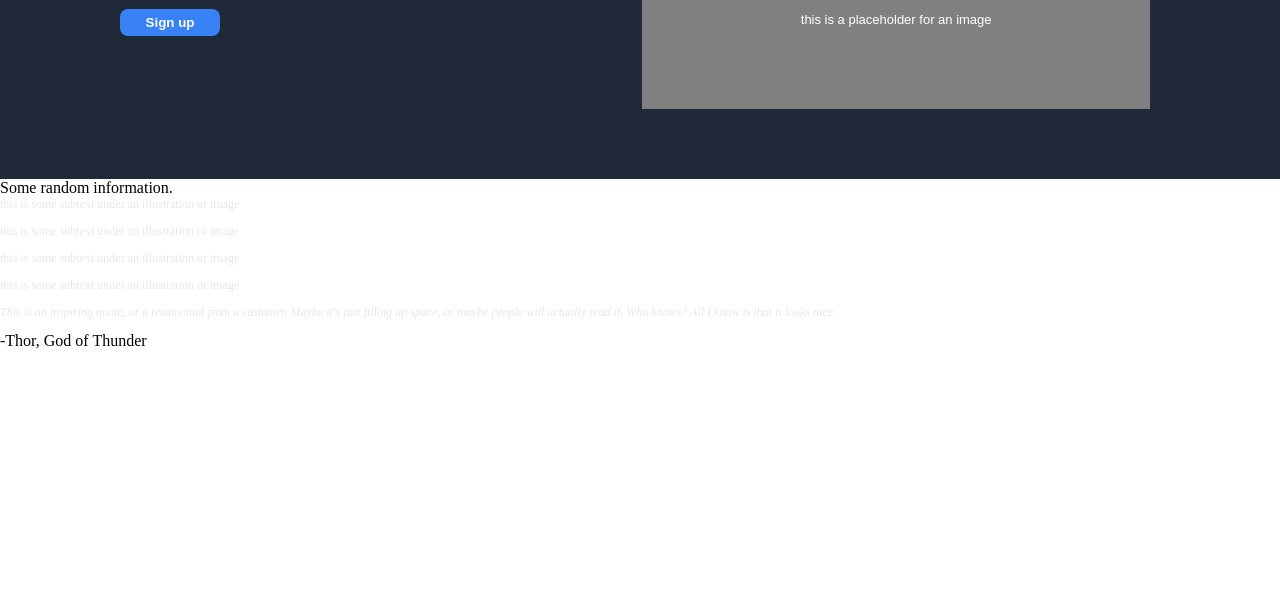
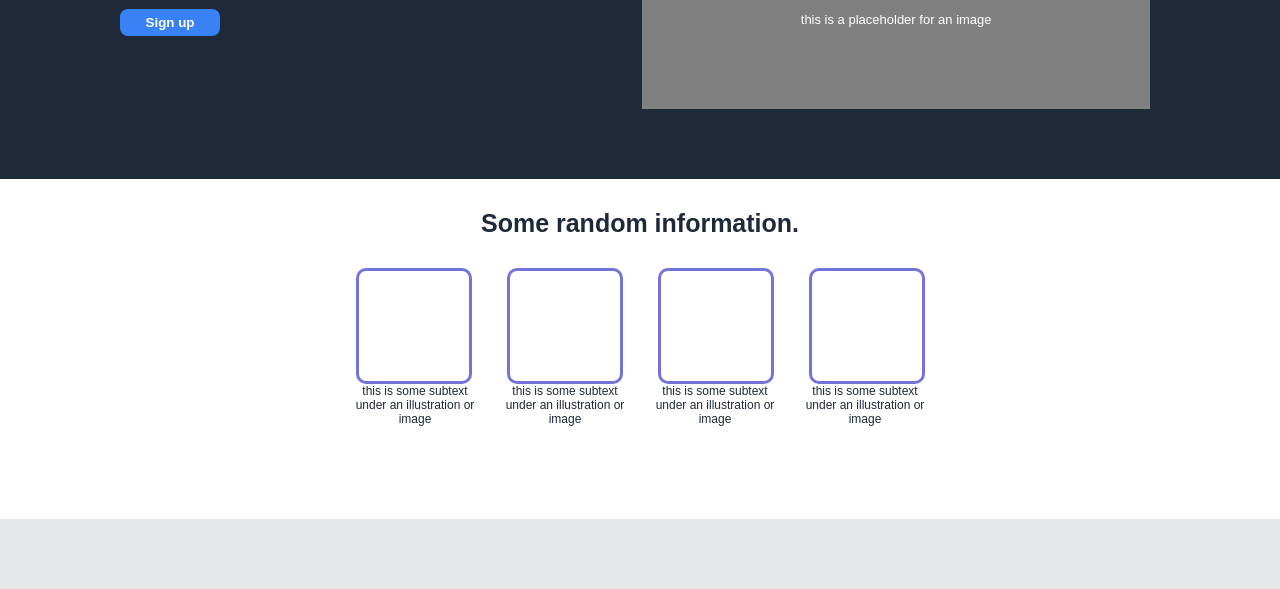
Before and after one commit to amuridawd91-boop/website, a plain HTML site: page index.html in a window 1280 px wide. Shown: the part 181-770 px from the top of the page. Drawn offline with Linux system fonts and the light colour scheme.

Commit message:
style.css

```diff
--- a/style.css
+++ b/style.css
@@ -2,6 +2,7 @@
 body{
     margin: 0;
     padding: 0;
+    font-family: arial;
 }
 .container{
     display: flex;
@@ -80,3 +81,68 @@ button{
     justify-content: center;
     align-items: center;
 }
+#container{
+    display: flex;
+    flex-direction: column;
+    align-items: center;
+    height: 340px;
+
+}
+.contain{
+    display: flex;
+    justify-content: center;
+    gap: 35px;
+
+   }
+.random{
+    display: flex;
+    justify-content: center;
+    margin: 30px;
+    font-size: 25px;
+    font-weight: bold;
+    color: #1F2937;
+    font-family: arial;
+}
+.emptybox{
+
+    width: 110px;
+    height: 110px;
+    background-color: transparent;
+    border: 3px solid rgb(116, 116, 216);
+    border-radius: 10px;
+}
+.para{
+    display: flex;
+    flex-direction: row;
+    flex-wrap: wrap;
+    gap: 30px;
+
+}
+.para p{
+        color: #1F2937;
+        width: 120px;
+        text-align: center;
+}
+.quote-container{
+    display: flex;
+    background-color: #E5E7EB;
+    height: 290px;
+    justify-content: center;
+    align-items: center;
+}
+.quote p{
+    font-size: 22px;
+    color: #1F2937;
+    font-weight: 10;
+
+}
+.quote{
+    width: 500px;
+
+
+}
+span{
+    display: flex;
+    justify-content: flex-end;
+    font-weight: bold;
+}
```
